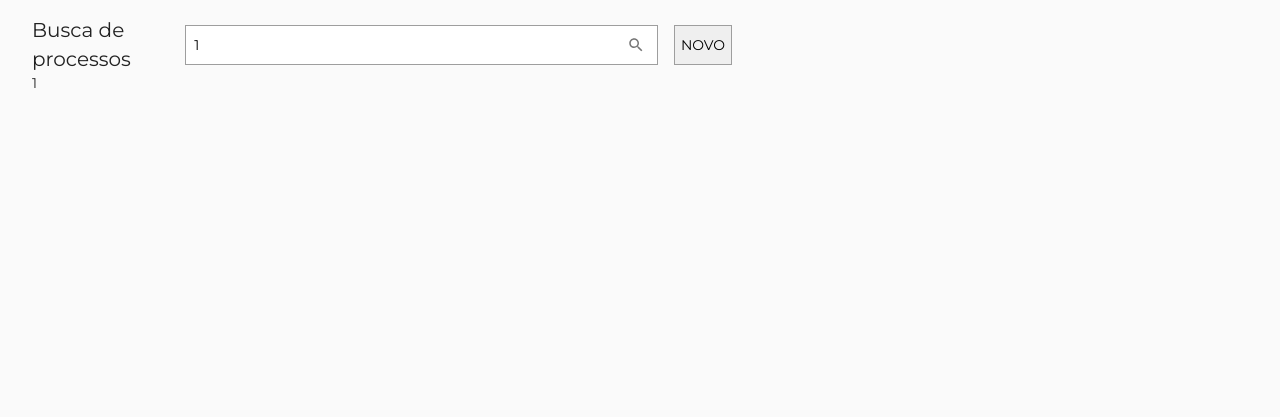
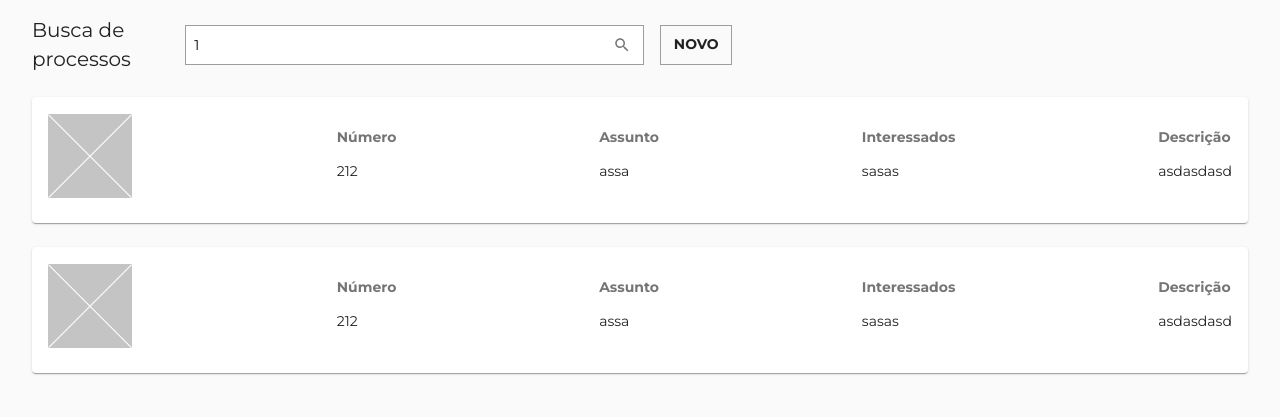
Before and after one commit to ronaldolucindo/process-app, a React app: page /search/1 in a window 1280 px wide. Built offline with nearby package versions, Linux system fonts and the light colour scheme.

Commit message:
Add card initial layout

```diff
--- a/src/pages/process-list/header/index.js
+++ b/src/pages/process-list/header/index.js
@@ -1,5 +1,6 @@
 import React from 'react';
 import PropTypes from 'prop-types';
+import Button from '@material-ui/core/Button';
 
 import './styles.css';
 import SearchInput from 'components/search-input';
@@ -14,9 +15,9 @@ function Header({ searchValue, onChangeSearch, onSubmitSearch }) {
           onChange={onChangeSearch}
           onSubmit={onSubmitSearch}
         />
-        <button className="btn btn-outline-secondary new-process-btn">
+        <Button variant="outlined" className="new-process-btn">
           Novo
-        </button>
+        </Button>
       </div>
     </header>
   );
--- a/src/pages/process-list/header/styles.css
+++ b/src/pages/process-list/header/styles.css
@@ -18,7 +18,10 @@
 .process-list-header .new-process-btn {
   height: 40px;
   font-size: 14px;
+  font-weight: bold;
   text-transform: uppercase;
+  padding: 8px 16px;
+  cursor: pointer;
   margin-left: 16px;
   border: solid 1px var(--secondary-light);
   border-radius: 0;
--- a/src/pages/process-list/index.js
+++ b/src/pages/process-list/index.js
@@ -4,6 +4,8 @@ import PropTypes from 'prop-types';
 import './styles.css';
 import Header from './header';
 import useSearch from 'common/hooks/use-search';
+import ProcessCardList from './process-card-list';
+import ProcessDetails from './process-details';
 
 function ProcessList({ match, history }) {
   const [searchValue, handleSearchChange, handleSearchSubmit] = useSearch(
@@ -17,7 +19,10 @@ function ProcessList({ match, history }) {
         onChangeSearch={handleSearchChange}
         onSubmitSearch={handleSearchSubmit}
       />
-      {match.params.term}
+      <main className="process-list-content">
+        <ProcessCardList />
+        <ProcessDetails />
+      </main>
     </div>
   );
 }
--- /dev/null
+++ b/src/pages/process-list/process-card-list/index.js
@@ -0,0 +1,31 @@
+import React, { useState } from 'react';
+import PropTypes from 'prop-types';
+import ProcessCard from '../process-card';
+
+import './styles.css';
+
+function ProcessCardList({ match, history }) {
+  return (
+    <div className="process-card-list">
+      <ProcessCard
+        number="212"
+        subject="assa"
+        people="sasas"
+        description="asdasdasd"
+      />
+      <ProcessCard
+        number="212"
+        subject="assa"
+        people="sasas"
+        description="asdasdasd"
+      />
+    </div>
+  );
+}
+
+ProcessCardList.propTypes = {
+  match: PropTypes.object,
+  history: PropTypes.object
+};
+
+export default ProcessCardList;
--- /dev/null
+++ b/src/pages/process-list/process-card/index.js
@@ -0,0 +1,43 @@
+import React, { useState } from 'react';
+import PropTypes from 'prop-types';
+import Card from '@material-ui/core/Card';
+import CardContent from '@material-ui/core/CardContent';
+import imagePlaceholder from 'assets/image-placeholder.png';
+
+import './styles.css';
+
+function ProcessCard(props) {
+  const { number, subject, people, description } = props;
+  return (
+    <Card className="process-card">
+      <CardContent className="process-card-content">
+        <img className="process-image" src={imagePlaceholder} alt={number} />
+        <div className="card-column">
+          <p className="column-title">Número</p>
+          <p className="column-text">{number}</p>
+        </div>
+        <div className="card-column">
+          <p className="column-title">Assunto</p>
+          <p className="column-text">{subject}</p>
+        </div>
+        <div className="card-column">
+          <p className="column-title">Interessados</p>
+          <p className="column-text">{people}</p>
+        </div>
+        <div className="card-column">
+          <p className="column-title">Descrição</p>
+          <p className="column-text">{description}</p>
+        </div>
+      </CardContent>
+    </Card>
+  );
+}
+
+ProcessCard.propTypes = {
+  number: PropTypes.string.isRequired,
+  subject: PropTypes.string.isRequired,
+  people: PropTypes.array.isRequired,
+  description: PropTypes.string.isRequired
+};
+
+export default ProcessCard;
--- /dev/null
+++ b/src/pages/process-list/process-card/styles.css
@@ -0,0 +1,34 @@
+.process-card {
+  margin: 24px 0;
+}
+.process-card .process-card-content {
+  display: flex;
+  justify-content: space-between;
+}
+
+.process-card .process-image {
+  max-width: 100px;
+}
+
+.process-card .column-title {
+  font-weight: bold;
+  color: var(--secondary);
+}
+
+@media (max-width: 576px) {
+  .process-card .process-card-content {
+    flex-direction: column;
+  }
+
+  .process-card .column-title {
+    margin: 4px 0 0 0;
+  }
+  .process-card .column-text {
+    margin: 0;
+  }
+
+  .process-card .process-image {
+    margin: 16px 0;
+    align-self: center;
+  }
+}
--- /dev/null
+++ b/src/pages/process-list/process-details/index.js
@@ -0,0 +1,15 @@
+import React, { useState } from 'react';
+import PropTypes from 'prop-types';
+
+import './styles.css';
+
+function ProcessDetails({ match, history }) {
+  return <div className="process-details"></div>;
+}
+
+ProcessDetails.propTypes = {
+  match: PropTypes.object,
+  history: PropTypes.object
+};
+
+export default ProcessDetails;
```
Also changed, not shown: src/assets/image-placeholder.png (added), src/pages/process-list/process-card-list/styles.css (added), src/pages/process-list/process-details/styles.css (added).
